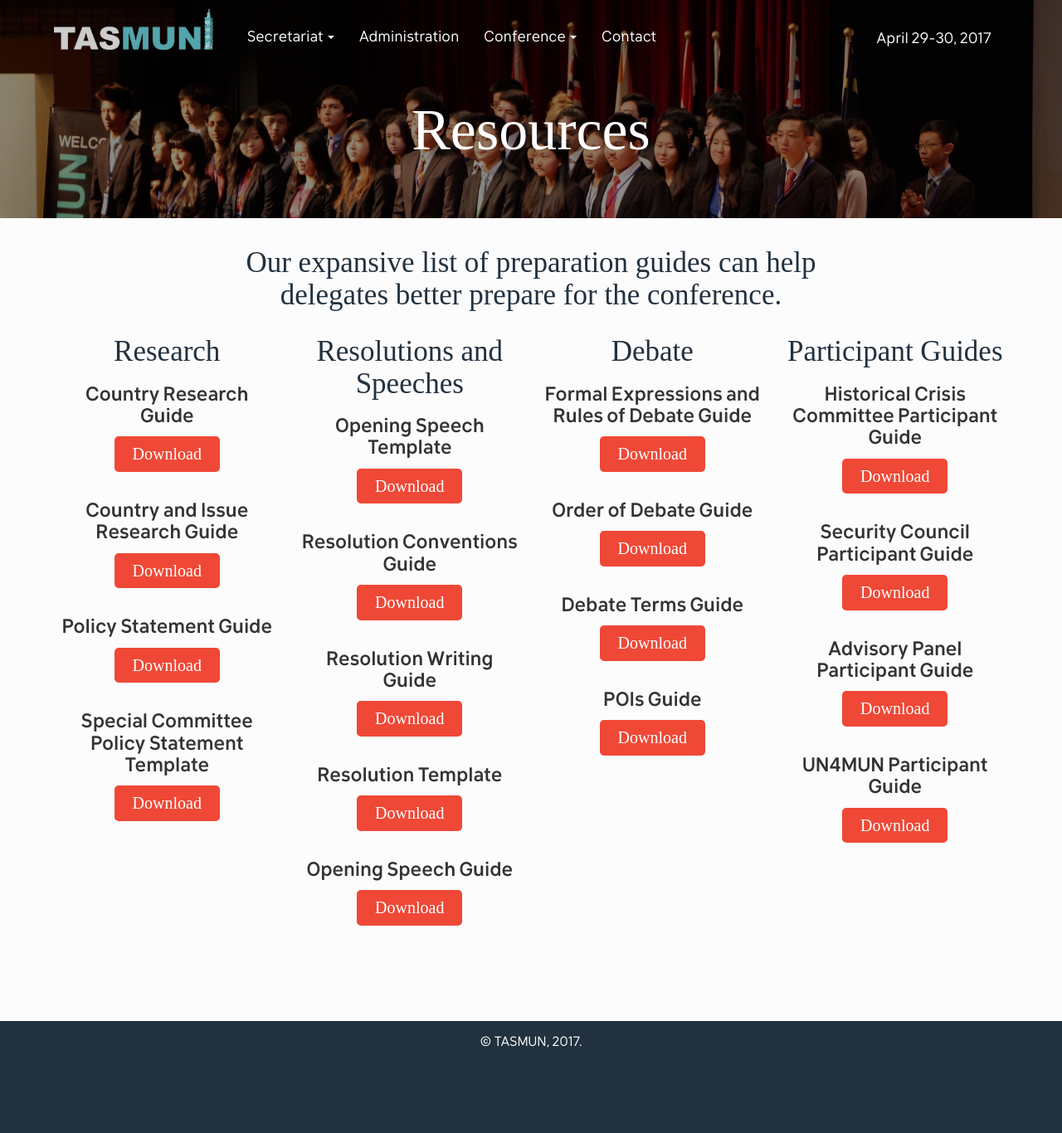
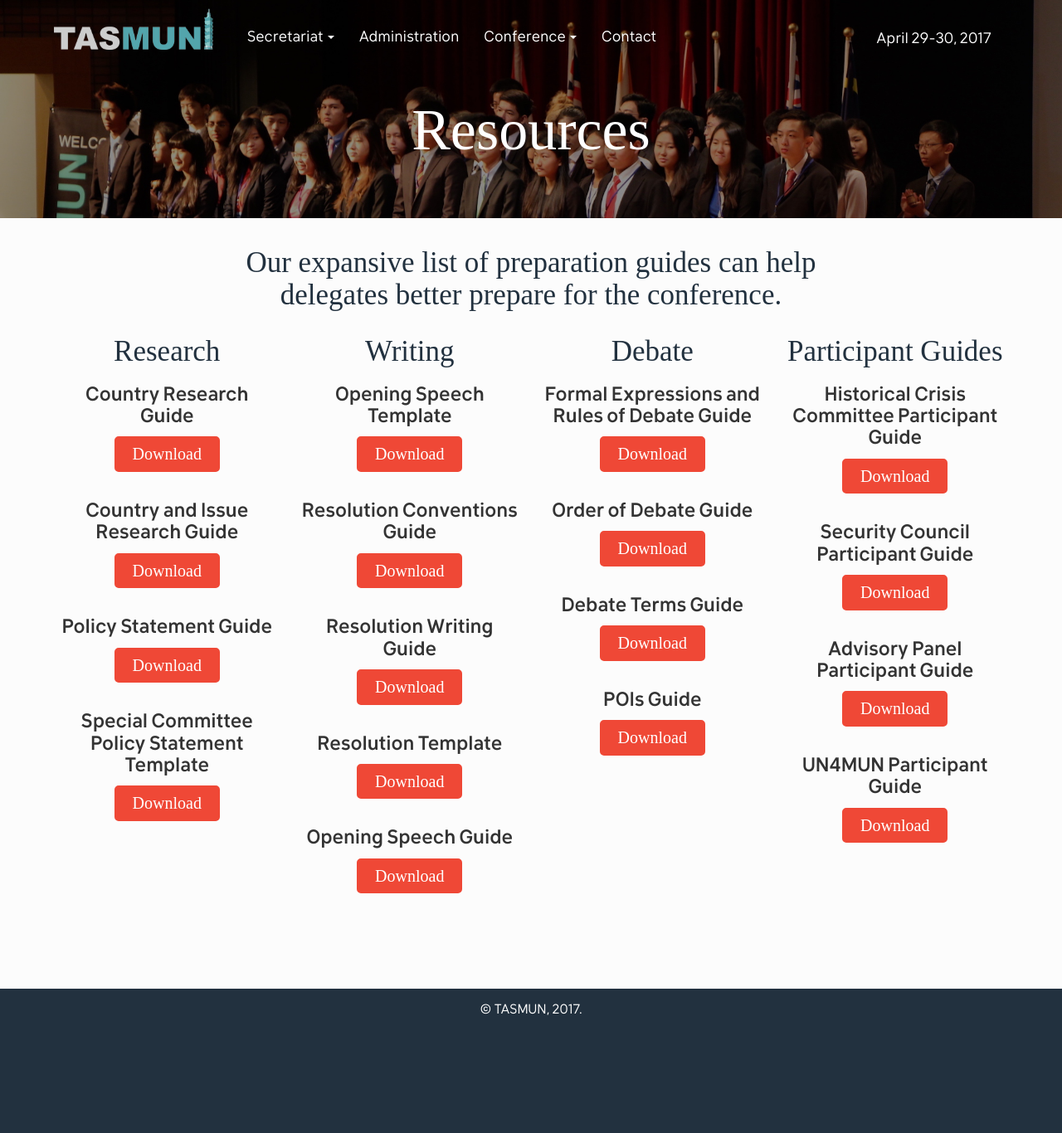
Before and after one commit to alexandernext/tasmun, a Jekyll site: the page built from resources.html, in a window 1280 px wide. Shown: the whole page at 83% size. Built offline with Jekyll 4.4.1, drawn with Linux system fonts in a browser that asks for light colours; some web fonts are replaced; after the commit the page ends 1327 px from its top, so only the background shows below that.

Commit message:
made wording change

```diff
--- a/resources.html
+++ b/resources.html
@@ -25,7 +25,7 @@ title: Resources
   </div>
 </div>
 <div class="col-md-3 guides">
-  <h2 class="section-heading">Resolutions and Speeches</h2>
+  <h2 class="section-heading">Writing</h2>
   <div class="item">
     <h3 class="item-title">Opening Speech Template</h3>
     <a href="assets/guides/opening-speeches-template.pdf" class="btn btn-info">Download</a>
```
